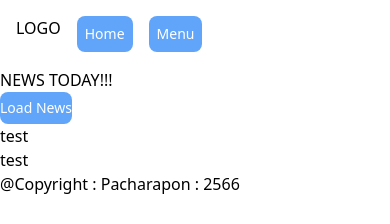
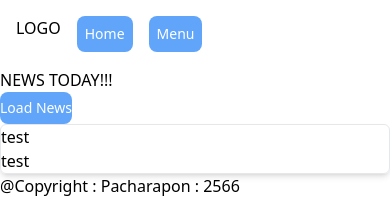
Before and after one commit to PacharaponFirst/samakran, a React (Vite) app: page /admin/news in a window 390 px wide. Shown: the top 224 px of the page. Built offline with nearby package versions, Linux system fonts and the light colour scheme.

Commit message:
grid responsive

```diff
--- a/src/page/NewsPage.tsx
+++ b/src/page/NewsPage.tsx
@@ -13,10 +13,10 @@ interface NewsProps {
 
 const NewsComponent: FC<NewsProps> = ( { data } ) => {
     return(
-        <>
+        <div className='grid grid-cols-1 border rounded-md shadow-md sm:grid-cols-2 md:grid-col-3 lg:grid-cols-4'>
         <div>{data.title}</div>
         <div>{data.body}</div>
-        </>
+        </div>
     );
 };
 
```
